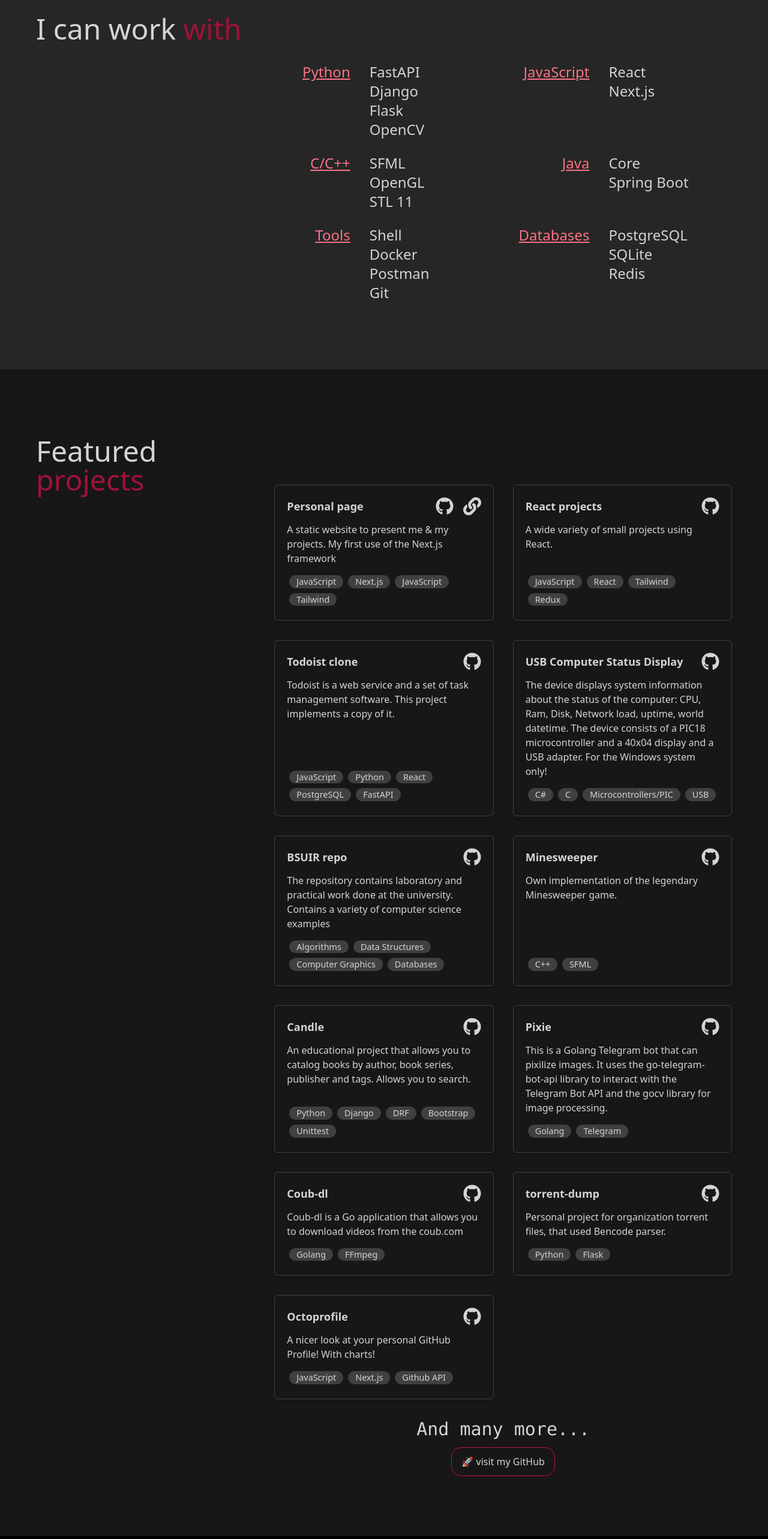
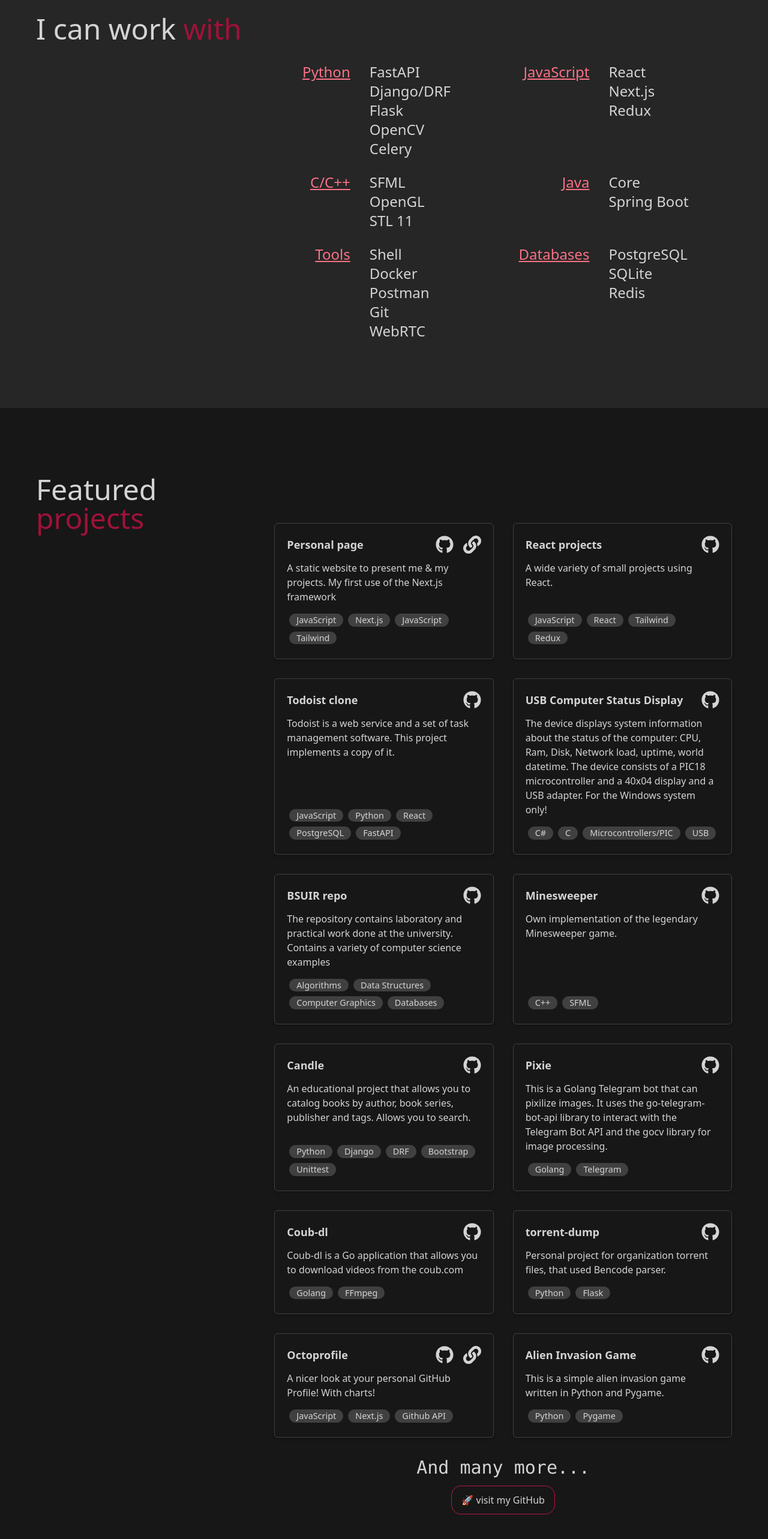
Before and after one commit to IllusionOfControl/personal-page, a Next.js app: page / in a window 1280 px wide. Shown: the part 1520-4086 px from the top of the page at 60% size. Built offline with nearby package versions, Linux system fonts and the light colour scheme.

Commit message:
updated information of me

```diff
--- a/src/data/index.js
+++ b/src/data/index.js
@@ -1,9 +1,9 @@
 const skills = [
-  {name: "Python", tools: ["FastAPI", "Django", "Flask", "OpenCV"]},
-  {name: "JavaScript", tools: ["React", "Next.js"]},
+  {name: "Python", tools: ["FastAPI", "Django/DRF", "Flask", "OpenCV", "Celery"]},
+  {name: "JavaScript", tools: ["React", "Next.js", "Redux"]},
   {name: "C/C++", tools: ["SFML", "OpenGL", "STL 11"]},
   {name: "Java", tools: ["Core", "Spring Boot"]},
-  {name: "Tools", tools: ["Shell", "Docker", "Postman", "Git"]},
+  {name: "Tools", tools: ["Shell", "Docker", "Postman", "Git", "WebRTC"]},
   {name: "Databases", tools: ["PostgreSQL", "SQLite", "Redis"]}
 ]
 
@@ -104,6 +104,15 @@
     description: "A nicer look at your personal GitHub Profile! With charts!",
     links: {
       github: "https://github.com/IllusionOfControl/octoprofile",
+      demo: "https://octoprofile-six.vercel.app/"
+    }
+  },
+  {
+    title: "Alien Invasion Game",
+    stack: ["Python", "Pygame"],
+    description: "This is a simple alien invasion game written in Python and Pygame. ",
+    links: {
+      github: "https://github.com/IllusionOfControl/alien-invasion-game.git",
     }
   },
 ]
```
